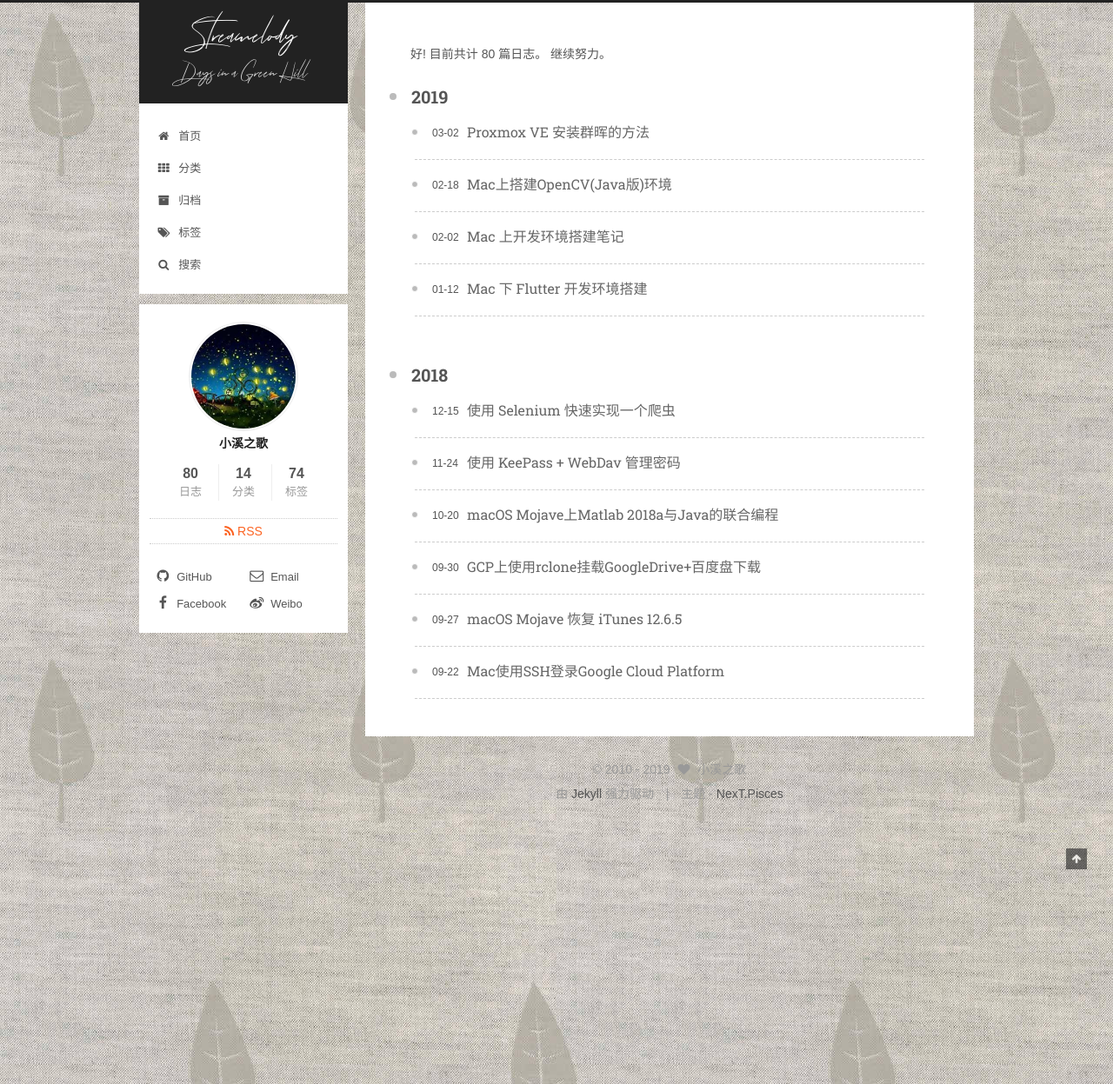
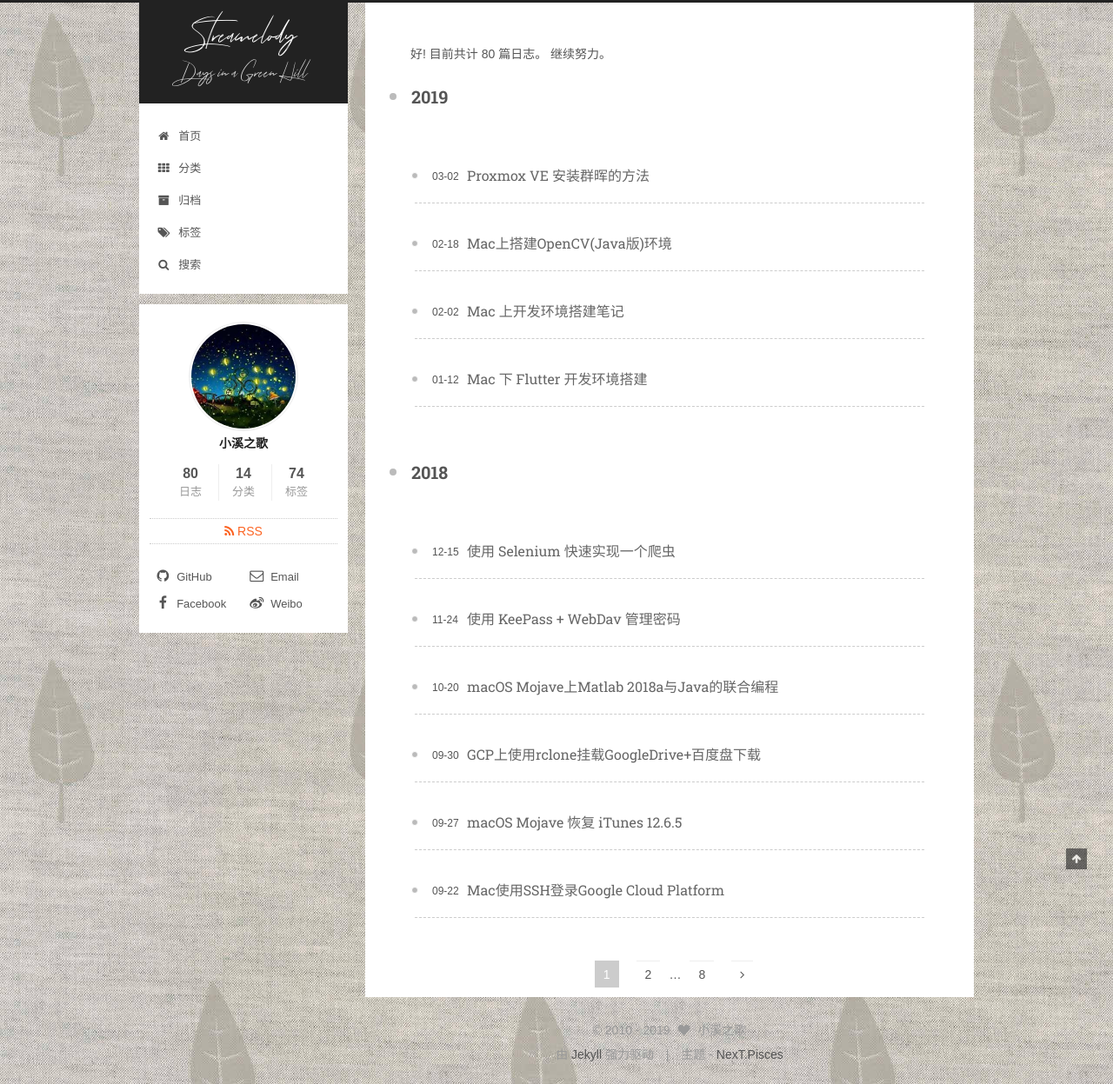
Before and after one commit to streamelody/streamelody.github.io, a Jekyll site: the page built from archives/index.html, in a window 1280 px wide. Shown: the whole page at 87% size. Built offline with Jekyll 4.4.1, drawn with Linux system fonts in a browser that asks for light colours; some web fonts are replaced.

Commit message:
update css final version

```diff
--- a/_sass/_common/components/post/post-button.scss
+++ b/_sass/_common/components/post/post-button.scss
@@ -7,7 +7,7 @@
     background: $read-more-bg-color;
     border-radius: $read-more-border-radius;
     line-height: 2;
-    margin: 0 4px 0px 4px;
+    margin: 0 4px 40px 4px;
   }
   .btn:hover {
     @extend %btn-hover;
--- a/_sass/_custom/custom.scss
+++ b/_sass/_custom/custom.scss
@@ -43,7 +43,7 @@ article {
   background: white;
   //box-shadow: 2px 2px 6px rgba(0, 0, 0, 0.05);
   margin-bottom: 12px;
-  padding: 0em 3em 3em;
+  padding: 0em 3em 0em;
 }
 
 // 自定义 footer 与 article 的间距
@@ -54,9 +54,6 @@ article {
   position: relative;
   z-index: 1010;
   background: white;
-  padding: 5px 15px 0px 15px;
+  padding: 5px 15px 10px 15px;
   margin-left: 0px;
 }
-
-.posts-collapse .post {
-  margin: -50px 0; }
```
